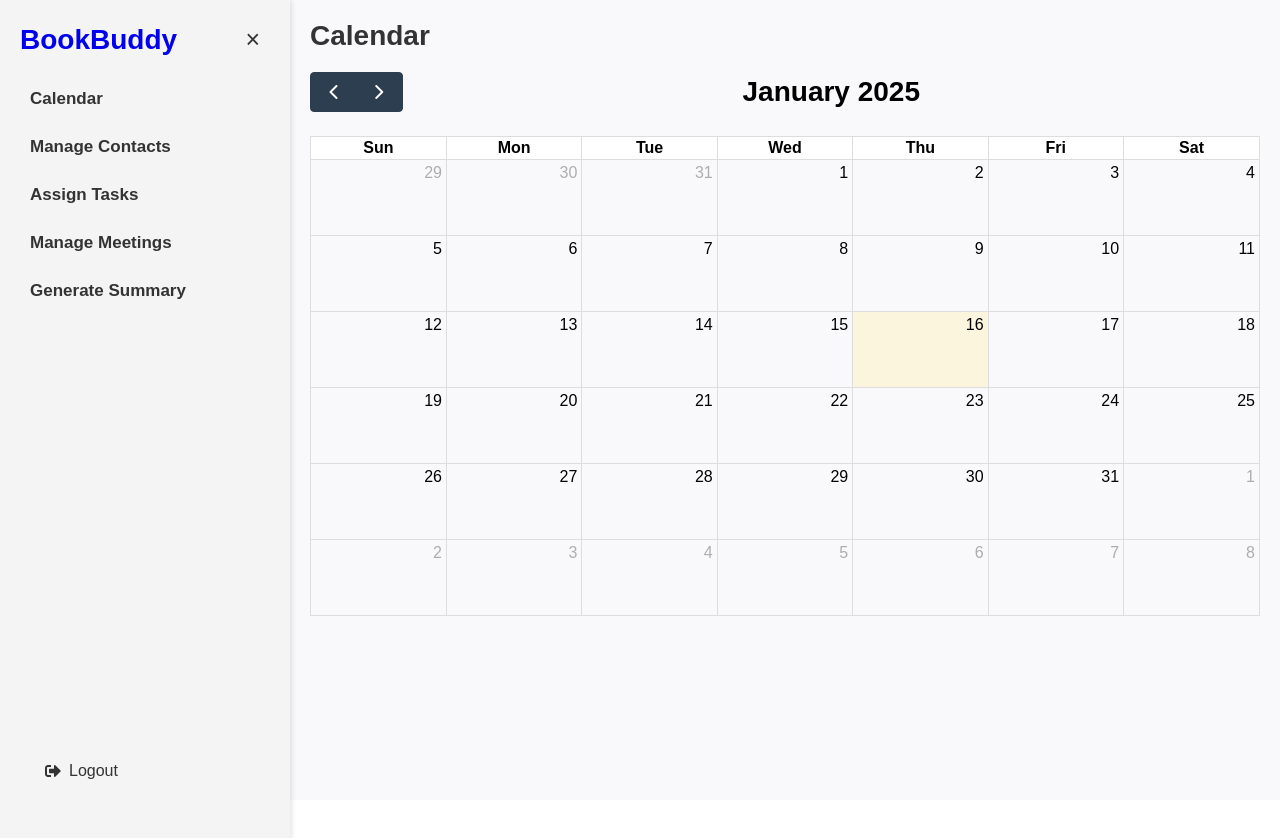
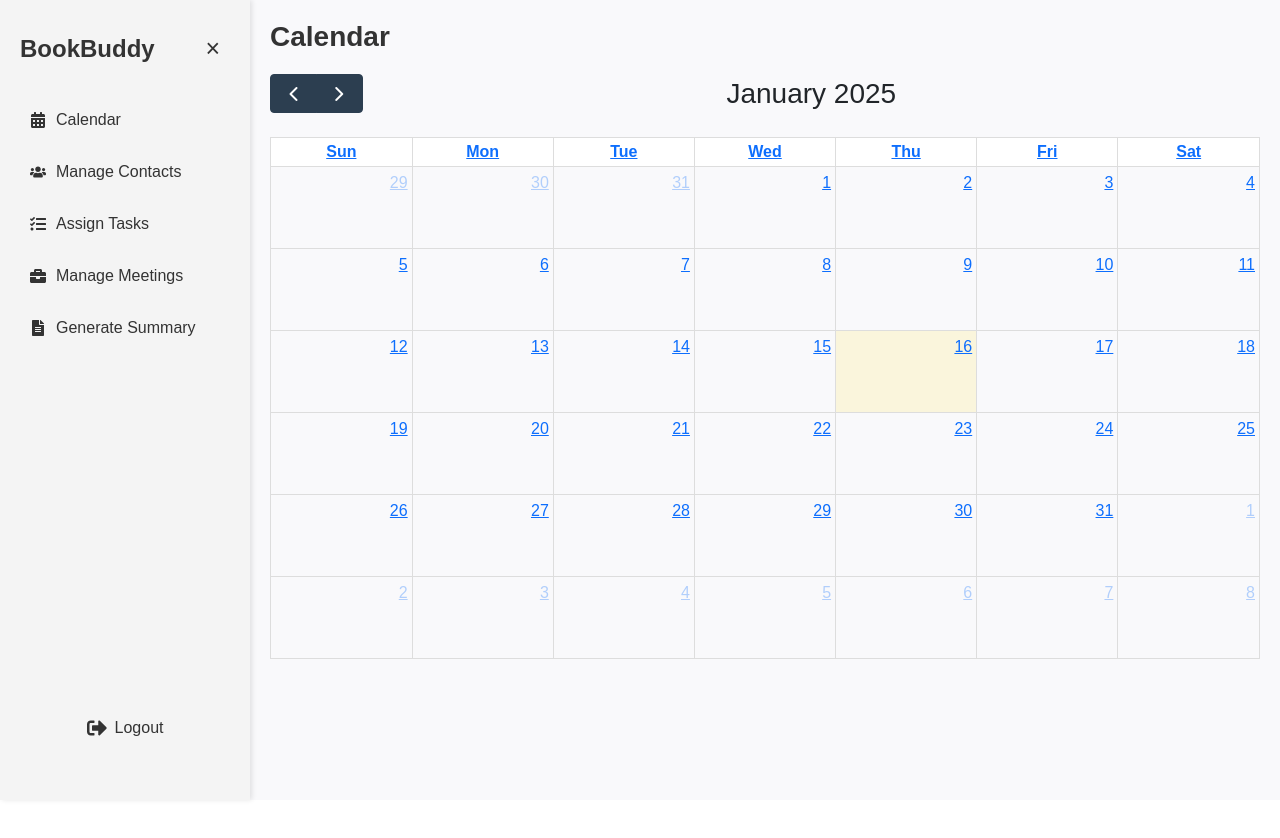
Before and after one commit to shengweikoh/pookierookies, a React (Create React App) app in the folder frontend/: page /calendar in a window 1280 px wide. After the commit the page ends 800 px from the top, so only its background shows below. Built offline with nearby package versions, Linux system fonts and the light colour scheme; no server answers; sample sign-in values are in the browser's storage.

Commit message:
Improved sidebar

```diff
--- a/frontend/package.json
+++ b/frontend/package.json
@@ -46,6 +46,7 @@
     ]
   },
   "devDependencies": {
+    "eslint-config-react-app": "^7.0.1",
     "web-vitals": "^4.2.4"
   }
 }
--- a/frontend/src/App.js
+++ b/frontend/src/App.js
@@ -1,5 +1,6 @@
 import React, { useEffect } from 'react';
 import { BrowserRouter as Router, Routes, Route } from 'react-router-dom';
+import 'bootstrap/dist/css/bootstrap.min.css';
 
 import Login from './pages/login/LoginPage'
 import Home from './pages/home/Home'
--- a/frontend/src/Components/Sidebar.css
+++ b/frontend/src/Components/Sidebar.css
@@ -1,31 +1,38 @@
+/* Sidebar */
 .sidebar {
-    /* position: fixed; Keeps the sidebar fixed in place */
+  position: fixed;
   top: 0;
   left: 0;
-    width: 250px;
+  width: 250px; /* Full width when expanded */
   height: 100vh; /* Full height of the viewport */
   background-color: #f9f9fb;
   padding: 20px;
-    box-shadow: 2px 0 5px rgba(0, 0, 0, 0.1);
+  box-shadow: 2px 0 5px rgba(0, 0, 0, 0.1); /* Subtle shadow */
   z-index: 1000; /* Ensures it stays on top of other content */
-    transition: width 0.3s, padding 0.3s; /* Smooth transition for collapsing */
+  transition: width 0.3s ease, padding 0.3s ease; /* Smooth transition for collapsing */
   display: flex;
   flex-direction: column;
   justify-content: space-between;
 }
 
 .sidebar.collapsed {
-    width: 45px; /* Reduced width for collapsed state */
+  width: 70px; /* Reduced width for collapsed state */
   padding: 10px; /* Adjust padding for collapsed state */
 }
 
+/* Sidebar Header (Logo Section) */
 .logo {
   display: flex;
   align-items: center;
   justify-content: space-between;
   margin-bottom: 20px;
-    font-size: 28px;
-    font-weight:800;
+  font-size: 24px;
+  font-weight: 800;
+  transition: opacity 0.3s ease;
+}
+
+.sidebar.collapsed .logo span {
+  display: none; /* Hide logo text when collapsed */
 }
 
 .toggle-button {
@@ -34,27 +41,16 @@
   font-size: 25px;
   cursor: pointer;
   color: #333;
-    padding: 5px;
-    padding-left: 10px;
-    padding-right: 10px;
+  padding: 10px;
+  border-radius: 5px;
+  transition: background-color 0.3s ease, color 0.3s ease;
 }
 
-  .toggle-button:active, .toggle-button:hover {
-    background: none;
-    border: 1px solid;
+.toggle-button:hover {
+  background-color: #ececf1; /* Light hover effect */
 }
 
-  .section {
-    margin-bottom: 20px;
-  }
-
-  .section-title {
-    font-size: 16px;
-    font-weight: bold;
-    color: #555;
-    margin-bottom: 10px;
-  }
-
+/* Navigation List */
 .nav-list {
   list-style-type: none;
   padding: 0;
@@ -66,82 +62,39 @@
   display: flex;
   align-items: center;
   padding: 10px;
-    font-size: 17px;
+  font-size: 16px;
   color: #333;
   cursor: pointer;
-    border-radius: 4px;
+  border-radius: 5px;
   margin-bottom: 8px;
-    transition: background 0.2s;
+  transition: background-color 0.3s ease, color 0.3s ease;
 }
 
-  /* .nav-item2 {
-    display: flex;
-    align-items: center;
-    padding: 10px;
-    font-size: 15px;
-    color: #333;
-    cursor: pointer;
-    border-radius: 4px;
-    margin-left: 15px;
-    margin-bottom: 8px;
-    transition: background 0.2s;
-  } */
+.nav-item:hover {
+  background-color: #ececf1; /* Highlight on hover */
+}
 
-  .nav-item:hover {
-    background-color: #ececf1;
+.nav-text {
+  margin-left: 10px;
+  transition: opacity 0.3s ease;
+}
+
+.sidebar.collapsed .nav-text {
+  display: none; /* Hide text in collapsed mode */
 }
 
 .sidebar.collapsed .nav-item {
   justify-content: center;
-    font-size: 0; /* Hide text when collapsed */
 }
 
-  .sidebar.collapsed .nav-item::before {
-    font-size: 16px; /* Optional: Use icons if desired */
-    content: ''; /* Add specific icons here if needed */
-  }
-
-  .sidebar.collapsed .logo span {
-    display: none; /* Hide logo text when collapsed */
-  }
-
-  #tools:hover {
-    background-color: #f9f9fb;
-  }
-
-  /* link styling */
-  #logo{
-    text-decoration: none;
-  }
-
-  #logo:visited,
-  #logo:active {
-    text-decoration: none;
-    /* Ensure no underline on hover, active, or visited */
-    color: black;
-    /* Keep color black */
-  }
-
-  #logo:hover {
-    text-decoration: none;
-    /* Ensure no underline on hover, active, or visited */
-    color: #223f6b;
-  }
-
-  .links,
-  .links:visited,
-  .links:active {
-    text-decoration: none;
-    color: #333;
-  }
-
-  /* logout button */
+/* Logout Section */
 .logout-section {
   margin-bottom: 20px;
   padding: 10px;
 }
 
 .logout-button {
+  width: 100%;
   background-color: transparent;
   border: none;
   color: #333;
@@ -149,34 +102,109 @@
   cursor: pointer;
   display: flex;
   align-items: center;
+  justify-content: center;
+  border-radius: 5px;
+  transition: background-color 0.3s ease, color 0.3s ease;
 }
 
 .logout-button:hover {
   color: white;
-    background-color: #d8332a;
+  background-color: #d8332a; /* Bootstrap danger color */
 }
 
 .logout-icon {
   margin-right: 8px;
 }
 
-  /* Responsive adjustments for sidebar */
+.sidebar.collapsed .logout-button span {
+  display: none; /* Hide text in collapsed mode */
+}
+
+/* Main Content */
+.main-content {
+  margin-left: 250px; /* Matches sidebar width */
+  padding: 20px;
+  transition: margin-left 0.3s ease; /* Smooth transition for sidebar toggle */
+}
+
+.sidebar.collapsed + .main-content {
+  margin-left: 70px; /* Adjust main content margin when sidebar is collapsed */
+}
+
+/* Link Styling */
+#logo {
+  text-decoration: none;
+  color: #333;
+  transition: color 0.3s ease;
+}
+
+#logo:hover {
+  color: #223f6b; /* Slightly darker hover effect */
+}
+
+.links,
+.links:visited,
+.links:active {
+  text-decoration: none;
+  color: inherit;
+}
+
+.logout-section {
+  margin-top: auto;
+  padding: 10px;
+}
+
+.logout-button {
+  width: 100%;
+  background-color: transparent;
+  border: none;
+  color: #333;
+  font-size: 16px;
+  cursor: pointer;
+  display: flex;
+  align-items: center;
+  justify-content: center;
+  border-radius: 5px;
+  transition: background-color 0.3s ease, color 0.3s ease;
+}
+
+.logout-button:hover {
+  color: white;
+  background-color: #d8332a; /* Bootstrap danger color */
+}
+
+.logout-icon {
+  font-size: 20px; /* Ensure icon size is visible */
+  margin-right: 8px;
+}
+
+.sidebar.collapsed .logout-button {
+  justify-content: center;
+}
+
+.sidebar.collapsed .logout-icon {
+  margin-right: 0; /* Remove margin to center the icon */
+}
+
+.sidebar.collapsed .logout-text {
+  display: none; /* Hide text when collapsed */
+}
+
+/* Responsive Adjustments */
 @media (max-width: 768px) {
   .sidebar {
-      width: 100%; /* Full width for sidebar */
-      padding: 10px; /* Reduce padding */
+    width: 100%; /* Expand to full width on small screens */
+    height: auto;
+    padding: 10px;
+    box-shadow: none; /* Remove shadow on mobile for simplicity */
+    position: relative; /* Adjust to ensure proper stacking */
   }
 
-    .hamburger {
-        display: block;
+  .sidebar.collapsed {
+    width: 100%; /* Full width when toggled */
   }
 
-    .logo {
-      font-size: 20px; /* Adjust logo size */
-      margin-bottom: 15px;
-    }
-
-    .nav-item {
-      font-size: 14px; /* Adjust font size for items */
+  .main-content {
+    margin-left: 0; /* Ensure no sidebar overlap with content */
   }
 }
--- a/frontend/src/Components/Sidebar.jsx
+++ b/frontend/src/Components/Sidebar.jsx
@@ -1,10 +1,15 @@
 import React, { useState } from "react";
-// import { ToastContainer, toast } from "react-toastify";
+import { Link, useNavigate } from "react-router-dom";
+import {
+  FaCalendarAlt,
+  FaUsers,
+  FaTasks,
+  FaBriefcase,
+  FaFileAlt,
+  FaSignOutAlt,
+} from "react-icons/fa";
 import "./Sidebar.css";
-import { Link } from "react-router-dom"
-import { FaSignOutAlt } from "react-icons/fa";
 import { auth } from "../firebase/firebase";
-import { useNavigate } from "react-router-dom";
 
 const Sidebar = () => {
   const [isCollapsed, setIsCollapsed] = useState(false);
@@ -12,55 +17,84 @@ const Sidebar = () => {
   const toggleSidebar = () => {
     setIsCollapsed(!isCollapsed);
   };
+
   const navigate = useNavigate();
 
   const handleLogout = () => {
-    // Add your logout logic here
     auth.signOut()
       .then(() => {
         localStorage.removeItem("authToken");
         localStorage.removeItem("userEmail");
-        // toast.success("You have been logged out successfully!", {
-        //   position: toast.POSITION.TOP_RIGHT,
-        // }); // Show success toast
-        alert("You have been logged out successfully.")
-        navigate("/")
-        // toast.success("You have been logged out successfully.");
-        console.log("User logged out");
+        alert("You have been logged out successfully.");
+        navigate("/");
       })
       .catch((error) => {
-        // toast.error("Error signing out. Please try again.");
-        console.error("error signing in", error)
-      })
+        console.error("Error signing out:", error);
+      });
   };
 
   return (
     <div className={`sidebar ${isCollapsed ? "collapsed" : ""}`}>
       <div className="logo">
-        {!isCollapsed && <span><Link id="logo" to="/home">BookBuddy</Link></span>} {/* Header shifted right */}
+        {!isCollapsed && (
+          <span>
+            <Link id="logo" to="/home">
+              BookBuddy
+            </Link>
+          </span>
+        )}
         <button className="toggle-button" onClick={toggleSidebar}>
-          {isCollapsed ? "☰" : "×"} {/* Icon changes based on state */}
+          {isCollapsed ? "☰" : "×"}
         </button>
       </div>
-      {!isCollapsed && (
-        <>
       <ul className="nav-list">
-            {/* <li className="nav-item section-title"><Link to="/account" className="links">Account</Link></li> */}
-            <Link to="/calendar" className="links"><li className="nav-item section-title">Calendar</li></Link>
-            {/* <li className="nav-item section-title" id="tools">Tools</li> */}
-            <Link to="/manage-people" className="links"><li className="nav-item section-title">Manage Contacts</li></Link>
-            <Link to="/assign-task" className="links"><li className="nav-item section-title">Assign Tasks</li></Link>
-            <Link to="/schedule-meeting" className="links"><li className="nav-item section-title">Manage Meetings</li></Link>
-            <Link to="/generate-summary" className="links"><li className="nav-item section-title">Generate Summary</li></Link>
+        <Link to="/calendar" className="links">
+          <li className="nav-item section-title">
+            <FaCalendarAlt className="nav-icon" />
+            <span className={`nav-text ${isCollapsed ? "hidden" : ""}`}>
+              Calendar
+            </span>
+          </li>
+        </Link>
+        <Link to="/manage-people" className="links">
+          <li className="nav-item section-title">
+            <FaUsers className="nav-icon" />
+            <span className={`nav-text ${isCollapsed ? "hidden" : ""}`}>
+              Manage Contacts
+            </span>
+          </li>
+        </Link>
+        <Link to="/assign-task" className="links">
+          <li className="nav-item section-title">
+            <FaTasks className="nav-icon" />
+            <span className={`nav-text ${isCollapsed ? "hidden" : ""}`}>
+              Assign Tasks
+            </span>
+          </li>
+        </Link>
+        <Link to="/schedule-meeting" className="links">
+          <li className="nav-item section-title">
+            <FaBriefcase className="nav-icon" />
+            <span className={`nav-text ${isCollapsed ? "hidden" : ""}`}>
+              Manage Meetings
+            </span>
+          </li>
+        </Link>
+        <Link to="/generate-summary" className="links">
+          <li className="nav-item section-title">
+            <FaFileAlt className="nav-icon" />
+            <span className={`nav-text ${isCollapsed ? "hidden" : ""}`}>
+              Generate Summary
+            </span>
+          </li>
+        </Link>
       </ul>
       <div className="logout-section">
         <button className="logout-button" onClick={handleLogout}>
-              <FaSignOutAlt className="logout-icon" /> Logout
+          <FaSignOutAlt className="logout-icon" />
+          {!isCollapsed && <span className="logout-text">Logout</span>}
         </button>
-            {/* <ToastContainer />  */}
       </div>
-        </>
-      )}
     </div>
   );
 };
--- a/frontend/src/pages/assign_task/Assign_Task.css
+++ b/frontend/src/pages/assign_task/Assign_Task.css
@@ -15,10 +15,17 @@ body {
   display: flex;
   gap: 10px;
 }
+
 .tasks-dashboard {
   display: flex;
   height: 100vh; /* Full viewport height */
   flex-direction: row; /* Sidebar and main content side-by-side */
+  margin-left: 250px; /* Matches sidebar width when expanded */
+  transition: margin-left 0.3s ease; /* Smooth adjustment for sidebar collapse/expand */
+}
+
+.sidebar.collapsed + .tasks-dashboard {
+  margin-left: 70px; /* Adjust main content margin when sidebar is collapsed */
 }
 
 .tasks-container {
@@ -66,7 +73,6 @@ body {
 
 .red-button {
   padding: 8px 16px;
-    /* background-color: rgb(245, 66, 66); */
   background-color: #d8332a;
   color: white;
   border: none;
@@ -86,8 +92,6 @@ body {
   border-collapse: collapse;
   background-color: white;
   border: 1px solid #ddd;
-    border-left: none;
-    border-right: none;
   margin-top: 20px;
   font-size: 16px;
 }
@@ -119,31 +123,71 @@ body {
 }
 
 .edit-button {
-    background-color: #5c7faa!important;
+  background-color: #5c7faa !important;
   color: white;
   border: none;
   border-radius: 4px;
-    padding: 5px 10px!important;
-    width: 50px!important;
+  padding: 5px 10px !important;
+  width: 50px !important;
   height: auto !important;
   cursor: pointer;
 }
 
 .edit-button:hover {
-    background-color: #223f6b!important;
-    ;
+  background-color: #223f6b !important;
 }
 
+/* Sidebar */
+.sidebar {
+  position: fixed;
+  top: 0;
+  left: 0;
+  width: 250px; /* Full width when expanded */
+  height: 100vh; /* Full height of the viewport */
+  background-color: #f9f9fb;
+  padding: 20px;
+  box-shadow: 2px 0 5px rgba(0, 0, 0, 0.1); /* Subtle shadow */
+  z-index: 1000; /* Ensures it stays on top of other content */
+  transition: width 0.3s ease, padding 0.3s ease; /* Smooth transition for collapsing */
+  display: flex;
+  flex-direction: column;
+  justify-content: space-between;
+}
+
+.sidebar.collapsed {
+  width: 70px; /* Reduced width for collapsed state */
+  padding: 10px;
+}
+
+/* Ensure the sidebar transitions properly */
+.tasks-dashboard.expanded-sidebar {
+  margin-left: 250px; /* Matches sidebar's expanded width */
+}
+
+.tasks-dashboard.collapsed-sidebar {
+  margin-left: 70px; /* Matches sidebar's collapsed width */
+}
 
 /* Responsive Design */
 @media (max-width: 768px) {
-    /* Sidebar stacks above main content */
   .tasks-dashboard {
     flex-direction: column; /* Stack sidebar and content vertically */
+    margin-left: 0; /* Reset margin for smaller screens */
     height: auto; /* Allow height to adjust naturally */
   }
 
-    /* Header stacks vertically */
+  .sidebar {
+    width: 100%;
+    height: auto;
+    position: relative;
+    margin: 0; /* Reset any extra margins */
+    box-shadow: none;
+  }
+
+  .sidebar.collapsed {
+    width: 100%; /* Full width when toggled */
+  }
+
   .tasks-header {
     flex-direction: column;
     align-items: flex-start;
--- a/frontend/src/pages/assign_task/Assign_Task.jsx
+++ b/frontend/src/pages/assign_task/Assign_Task.jsx
@@ -19,22 +19,23 @@ const TasksDashboard = () => {
   const [isReminderPopupOpen, setIsReminderPopupOpen] = useState(false);
   const [isEditPopupOpen, setIsEditPopupOpen] = useState(false);
   const [taskToEdit, setTaskToEdit] = useState(null);
-  const [loading, setLoading] = useState(true); // Added loading state
+  const [loading, setLoading] = useState(true);
+  const [isSidebarCollapsed, setIsSidebarCollapsed] = useState(false); // Sidebar collapse state
 
   // Fetch tasks from backend
   useEffect(() => {
     const fetchTasks = async () => {
-      setLoading(true); // Set loading to true before fetching
+      setLoading(true);
       try {
         const response = await axios.get(
           `${process.env.REACT_APP_BACKEND_BASE_URL}tasks/${profileId}/assignedBy/`
         );
-        setTasks(response.data.tasks || []); // Ensure `tasks` is an array
+        setTasks(response.data.tasks || []);
         setFilteredTasks(response.data.tasks || []);
       } catch (err) {
         console.error("Error fetching tasks:", err);
       } finally {
-        setLoading(false); // Set loading to false after fetching
+        setLoading(false);
       }
     };
     fetchTasks();
@@ -100,7 +101,7 @@ const TasksDashboard = () => {
 
   const handleSendReminders = () => {
     if (selectedTasks.length > 0) {
-      setIsReminderPopupOpen(true); // Open the reminder pop-up
+      setIsReminderPopupOpen(true);
     } else {
       alert("Please select at least one task to send reminders.");
     }
@@ -112,9 +113,9 @@ const TasksDashboard = () => {
   };
 
   return (
-    <div className="tasks-dashboard">
+    <div>
       <Sidebar />
-      <main className="tasks-container">
+      <div className="main-content">
         {loading ? (
           <div className="loading-container">
             <p>Loading tasks...</p>
@@ -220,7 +221,7 @@ const TasksDashboard = () => {
             </table>
           </>
         )}
-      </main>
+      </div>
 
       {isPopupOpen && (
         <AssignNewTaskPopUp
```
Also changed, not shown: 1 other file (tests, documents, lock files or other folders). Lines whose indentation alone changed are shown as unchanged.
